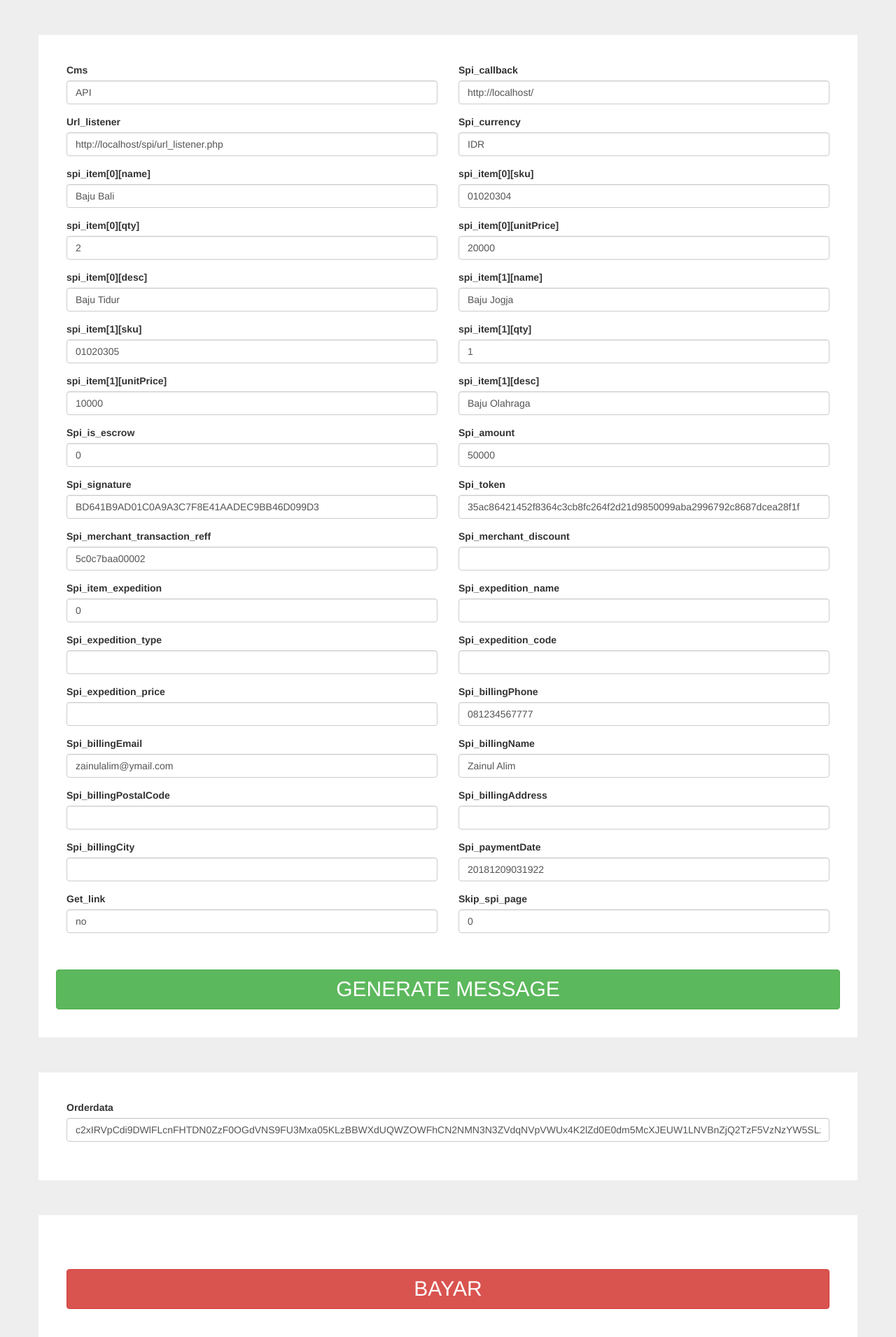
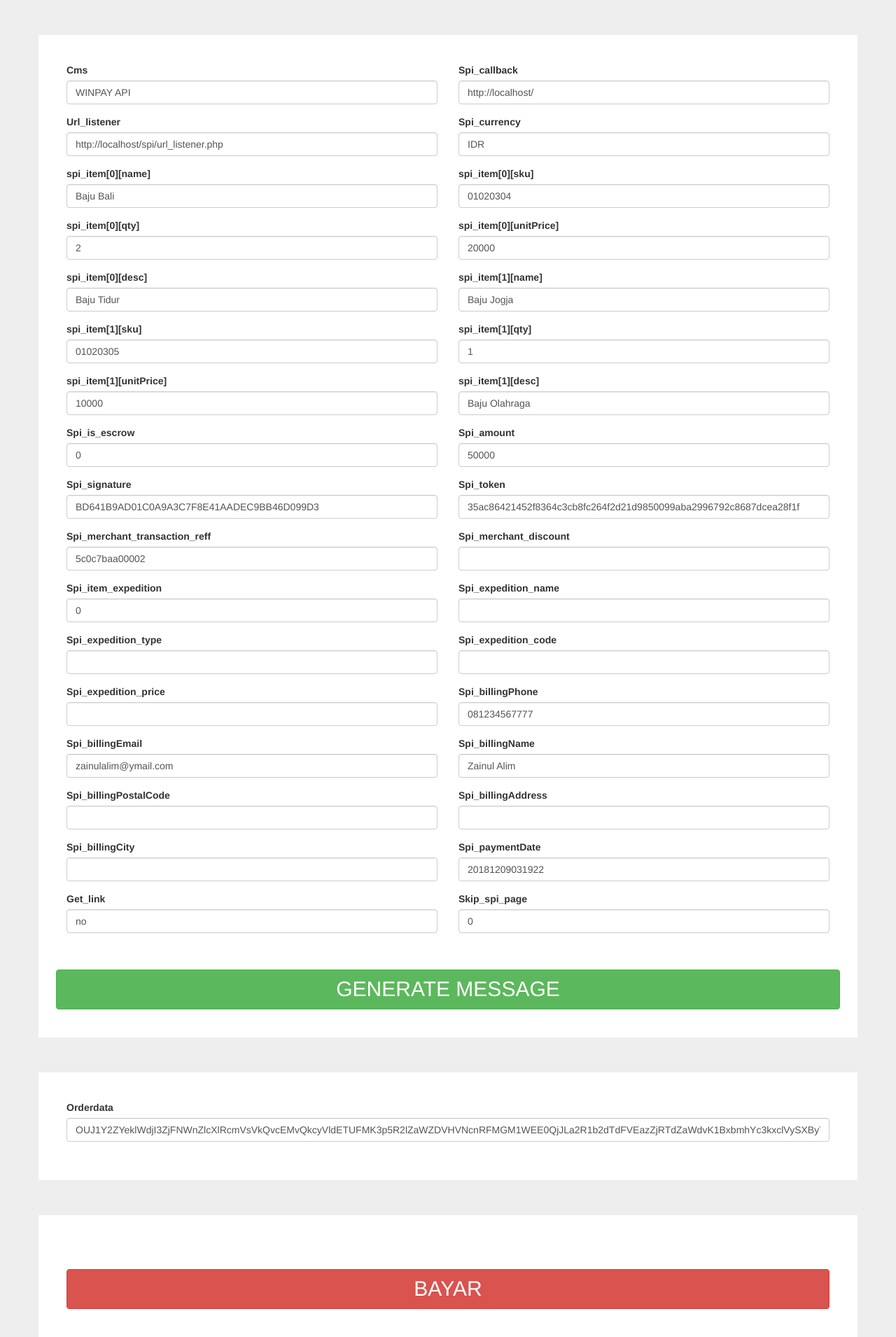
Before and after one commit to Geriabdulmalik23/WPI-LIB, a PHP site: page / in a window 1280 px wide. Shown: the whole page at 70% size. Run offline with PHP 8.4, Linux system fonts and the light colour scheme; data that the repository does not hold is empty.

Commit message:
Update index.php

```diff
--- a/PHP/index.php
+++ b/PHP/index.php
@@ -64,7 +64,7 @@ if (!$SpiSender->isERROR()) {
 
 // generate message
 $message = new SpiMessage();
-$message->set_item('cms', 'API');
+$message->set_item('cms', 'WINPAY API');
 $message->set_item('url_listener', $_SERVER['REQUEST_SCHEME'].'://'.$_SERVER['HTTP_HOST'].'/spi/url_listener.php');
 $message->set_item('spi_callback', $_SERVER['REQUEST_SCHEME'].'://'.$_SERVER['HTTP_HOST'].$_SERVER['REQUEST_URI']);
 $message->set_item('spi_currency', 'IDR');
```
